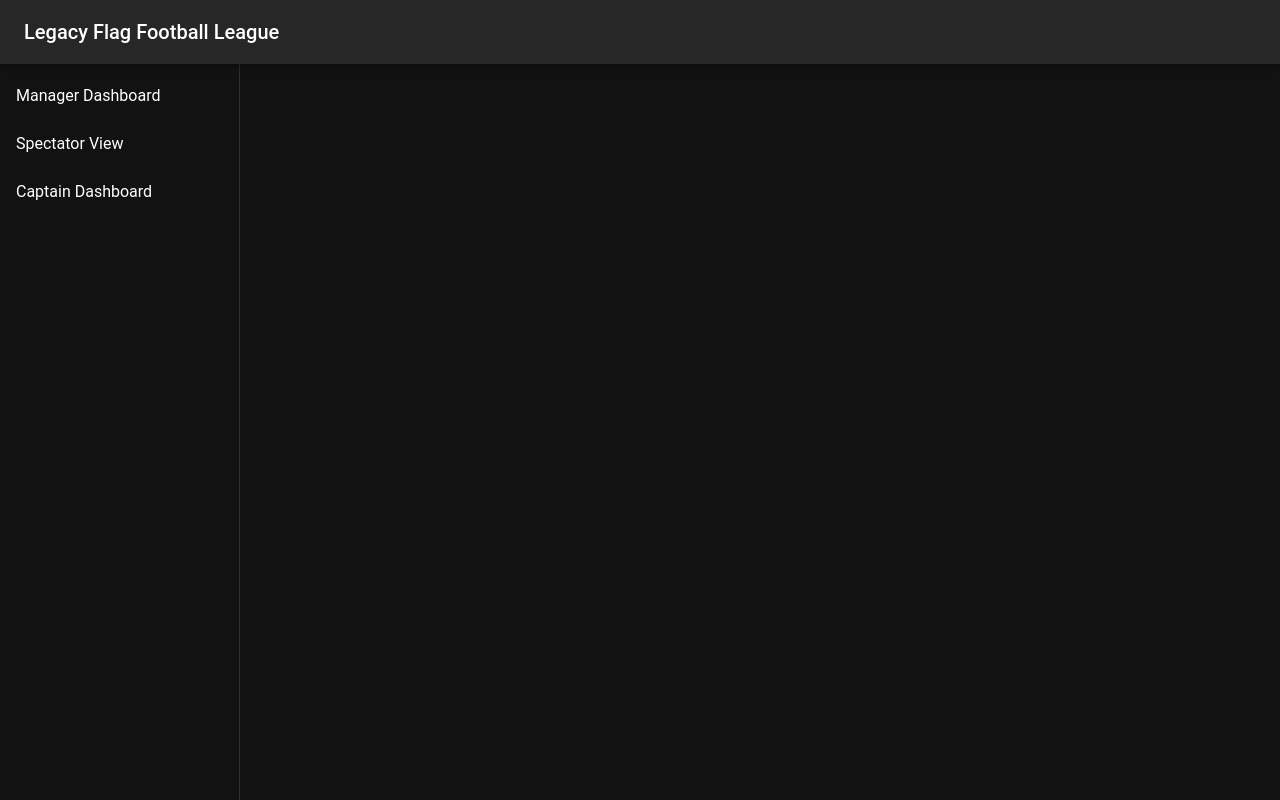
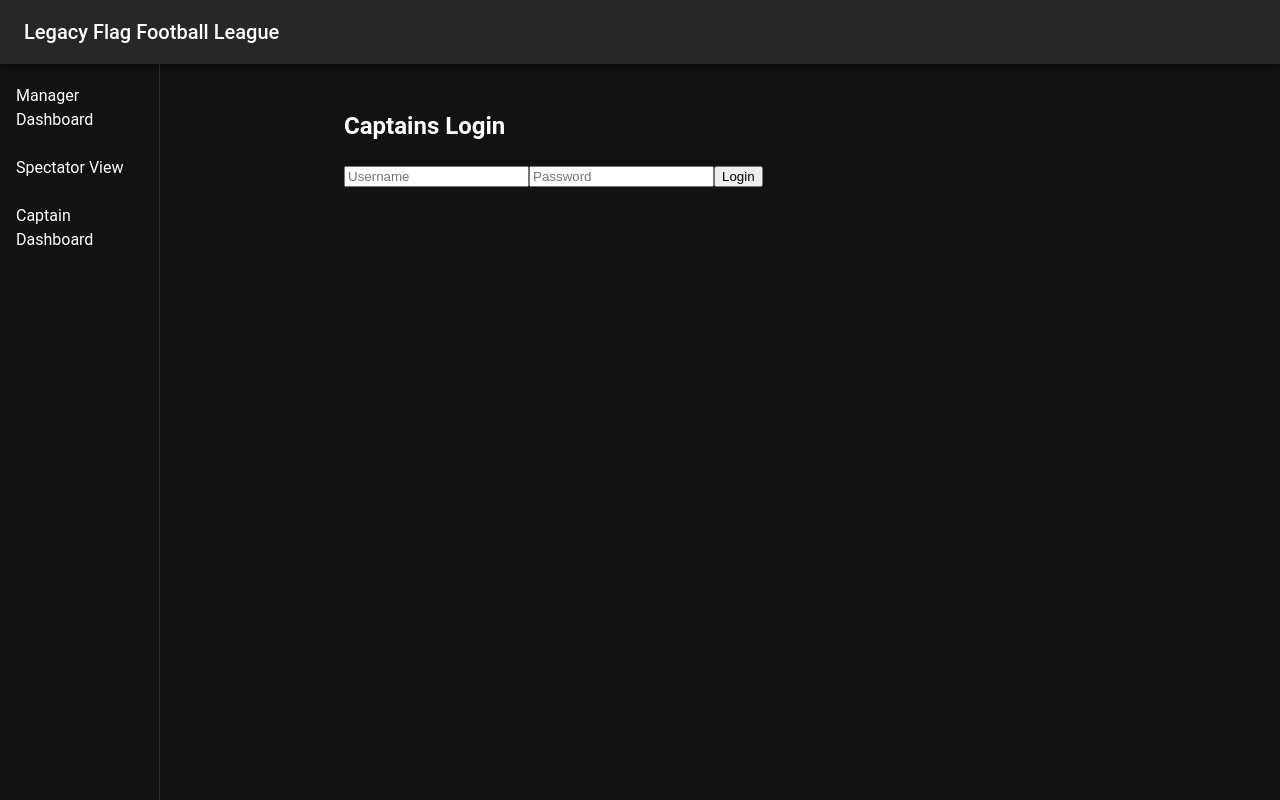
Before and after one commit to dangerouspotato/flag-draft-app, a React (Create React App) app: page /captains-login in a window 1280 px wide. Built offline with nearby package versions, Linux system fonts and the light colour scheme; no server answers.

Commit message:
initial deployable commit

```diff
--- a/src/App.js
+++ b/src/App.js
@@ -19,11 +19,16 @@ import {
 } from '@mui/material';
 import { ThemeProvider, createTheme } from '@mui/material/styles';
 import draftImage from './logo.PNG'; // Import your image
+import CaptainsLogin from './CaptainsLogin';
 
-const drawerWidth = 240;
+const drawerWidth = 160;
 
 function ProtectedRoute({ isAuthenticated, children }) {
   return isAuthenticated ? children : <Navigate to="/login" replace />;
+}
+
+function ProtectedCaptainRoute({ isAuthenticated, children }) {
+  return isAuthenticated ? children : <Navigate to="/captains-login" replace />;
 }
 
 function App() {
@@ -112,7 +117,14 @@ function App() {
                   </ProtectedRoute>
                 }
               />
-              <Route path="/captain" element={<CaptainDashboard />} />
+              <Route path="/captains-login"
+              element={<CaptainsLogin setIsAuthenticated={setIsAuthenticated}/>}
+              />
+              <Route path="/captain"
+              element={
+                <ProtectedCaptainRoute isAuthenticated={isAuthenticated}>
+                  <CaptainDashboard />
+                </ProtectedCaptainRoute>} />
               <Route path="/spectator" element={<SpectatorView />} />
               <Route
                 path="/"
--- a/src/CaptainDashboard.js
+++ b/src/CaptainDashboard.js
@@ -4,6 +4,7 @@ import axios from 'axios';
 import io from 'socket.io-client';
 import DraftBoard from './DraftBoard';
 
+//axios.defaults.withCredentials = true; // if you haven’t globally set this
 const socket = io();
 
 // robust name helper (works with flat or nested {row:{...}})
--- /dev/null
+++ b/src/CaptainsLogin.js
@@ -0,0 +1,35 @@
+// ManagerLogin.js
+import React, { useState } from 'react';
+import axios from 'axios';
+import { useNavigate } from 'react-router-dom';
+
+function CaptainsLogin({ setIsAuthenticated }) {
+  const [credentials, setCredentials] = useState({ username: '', password: '' });
+  const navigate = useNavigate();
+
+  const handleChange = (e) => {
+    setCredentials({...credentials, [e.target.name]: e.target.value});
+  };
+
+  const handleLogin = async () => {
+    try {
+      const res = await axios.post('/api/captains-login', credentials, { withCredentials: true });
+      setIsAuthenticated(true);
+      navigate('/captain');
+    } catch (err) {
+      console.error(err);
+      alert('Invalid login');
+    }
+  };
+
+  return (
+    <div>
+      <h2>Captains Login</h2>
+      <input name="username" placeholder="Username" onChange={handleChange} />
+      <input name="password" placeholder="Password" type="password" onChange={handleChange} />
+      <button onClick={handleLogin}>Login</button>
+    </div>
+  );
+}
+
+export default CaptainsLogin;
```
Also changed, not shown: server.js (+10 -1 lines).
